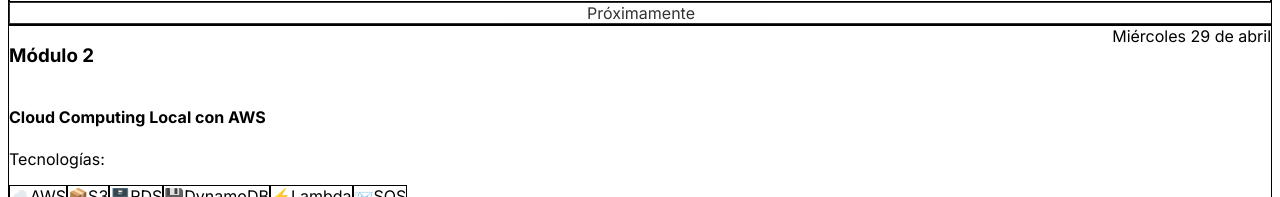
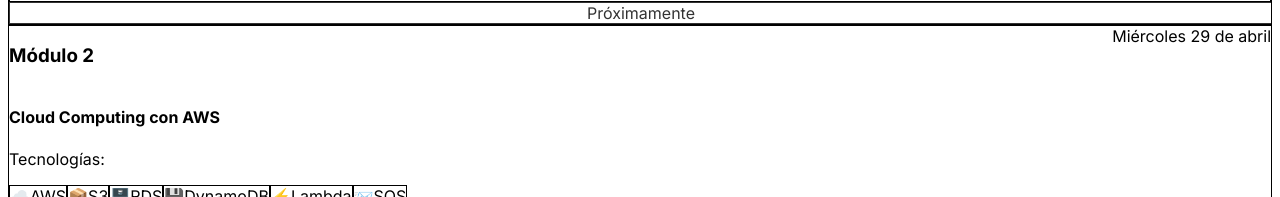
Before and after one commit to JavierStark/CursoDevopsCloud, a Next.js app: page / in a window 1280 px wide. Shown: the part 2595-2792 px from the top of the page. Built offline with nearby package versions, Linux system fonts and the light colour scheme.

Commit message:
feat: update course titles for clarity in Hero component and modules data

```diff
--- a/src/components/Hero.tsx
+++ b/src/components/Hero.tsx
@@ -9,7 +9,9 @@ export default function Hero() {
           <div className="flex justify-center">
             <div className="w-full max-w-md aspect-square bg-blue-600 rounded-lg shadow-2xl flex items-center justify-center">
               <div className="text-center">
-                <h3 className="text-white text-2xl font-bold mb-2">🚀 Curso de DevOps y Cloud</h3>
+                <h3 className="text-white text-2xl font-bold mb-2">
+                  🚀 Curso de <span className="text-blue-400">DevOps y Cloud</span>
+                </h3>
                 <p className="text-gray-100 text-sm">Imagen Promocional del Evento</p>
               </div>
             </div>
@@ -17,7 +19,7 @@ export default function Hero() {
 
           <div>
             <h1 className="text-5xl md:text-6xl font-bold text-white mb-6 leading-tight">
-              Curso de DevOps y Cloud en 4 sesiones prácticas
+              Curso de <span className="text-blue-400">DevOps y Cloud</span> en 4 sesiones prácticas
             </h1>
 
             <p className="text-xl text-gray-300 mb-8 leading-relaxed">
--- a/src/data/modules.ts
+++ b/src/data/modules.ts
@@ -33,7 +33,7 @@ export const modules: Module[] = [
   },
   {
     id: 2,
-    title: 'Cloud Computing Local con AWS',
+    title: 'Cloud Computing con AWS',
     date: 'Miércoles 29 de abril',
     duration: '2 horas',
     description:
```
